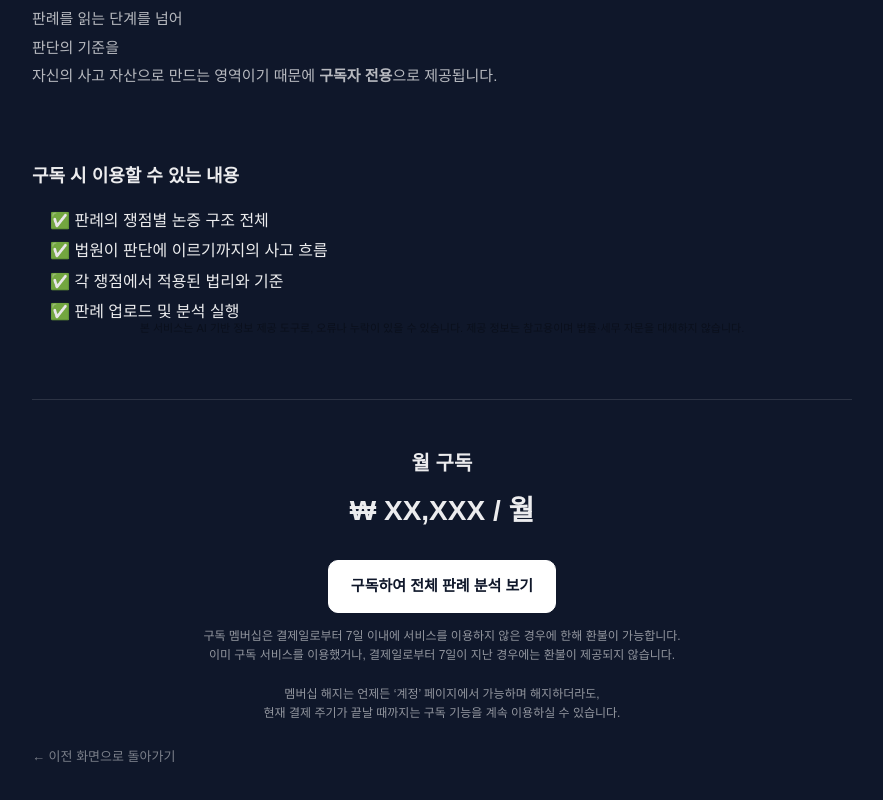
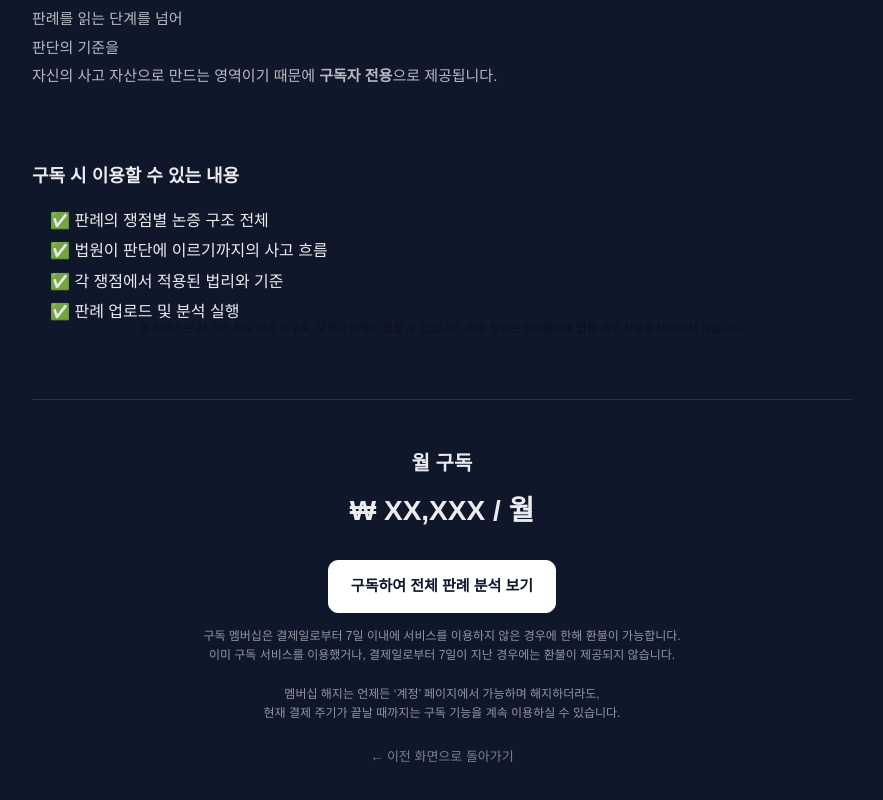
Before and after one commit to HAMHUIHEON/law-frontend, a Next.js app: page /me/subscribe in a window 1280 px wide. Shown: the part 458-1258 px from the top of the page, without its empty margins (198-1081 px from the left). Built offline with nearby package versions, Linux system fonts and the light colour scheme.

Commit message:
fix: separate unsubscribe flow and remove client actions from me page

```diff
--- a/app/me/subscribe/page.tsx
+++ b/app/me/subscribe/page.tsx
@@ -205,6 +205,7 @@ function SubscribePageInner() {
               현재 결제 주기가 끝날 때까지는 구독 기능을 계속 이용하실 수 있습니다.
             </p>
           </section>
+          <div style={{ textAlign: "center" }}>
             <button
               onClick={() => router.push(copy.afterPath)}
               style={{
@@ -214,7 +215,6 @@ function SubscribePageInner() {
                 fontSize: 13,
                 color: "rgba(255,255,255,0.45)",
                 cursor: "pointer",
-              textAlign: "center" as const,
               }}
               onMouseEnter={(e) => {
                 e.currentTarget.style.color = "rgba(255,255,255,0.7)";
@@ -225,6 +225,7 @@ function SubscribePageInner() {
             >
               ← 이전 화면으로 돌아가기
             </button>
+          </div>
       </div>
     </main>
   );
```
Lines whose indentation alone changed are shown as unchanged.
